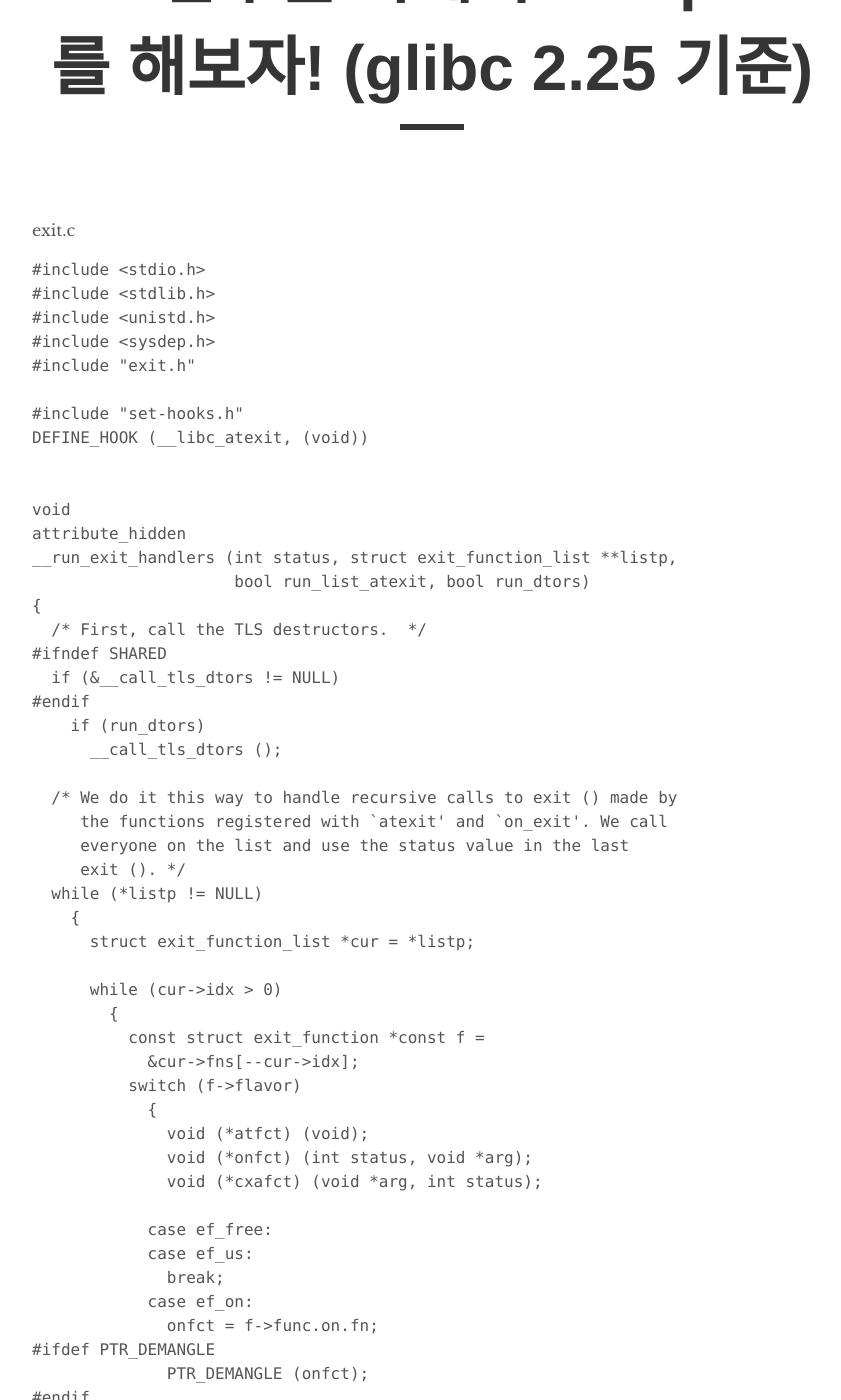
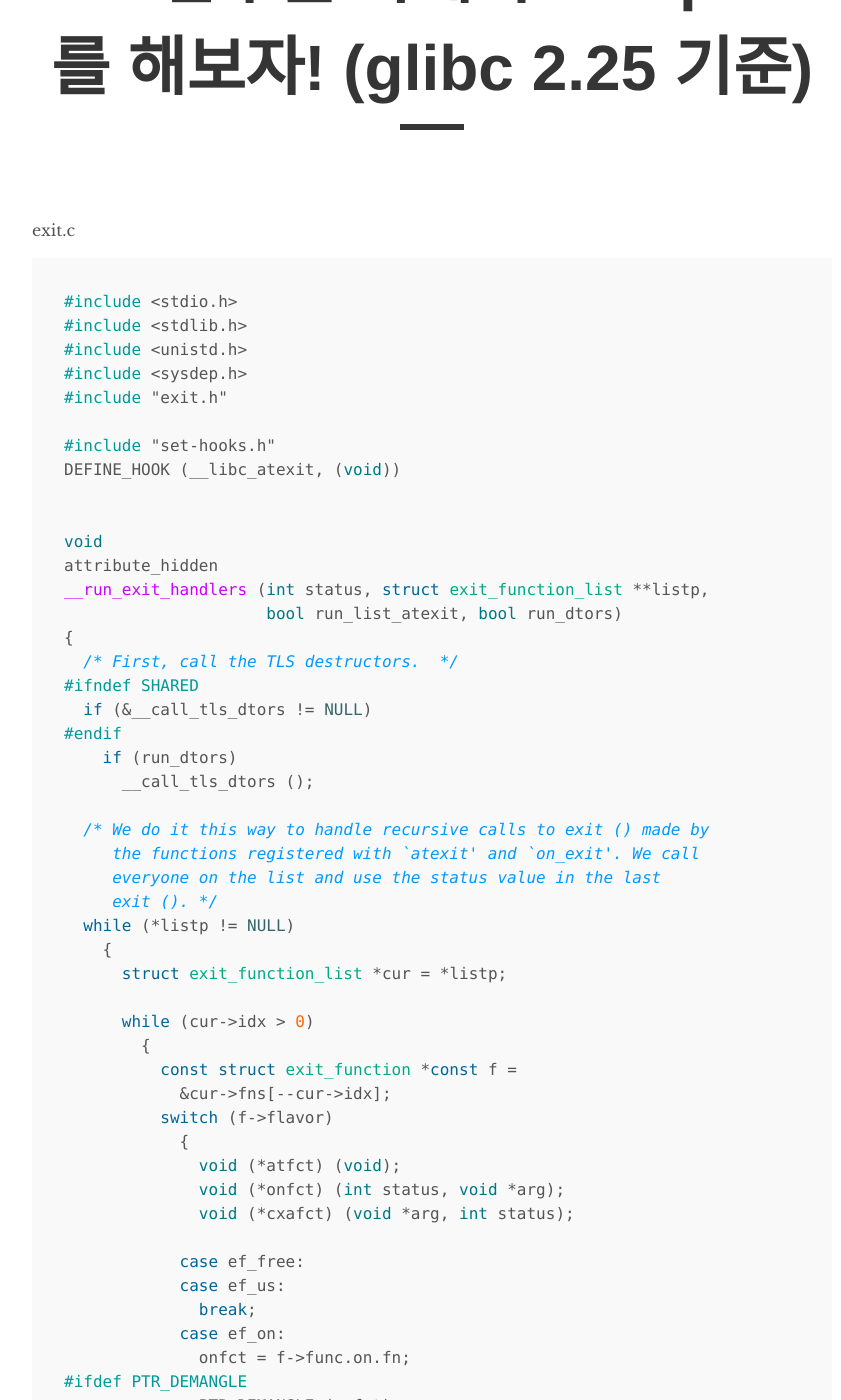
Before and after one commit to hOwD4yS/hOwD4yS.github.io, a Jekyll site: the page built from _posts/2018-10-1-exit-call-function.md, in a window 1280 px wide and 1400 px high, scrolled down 249 px. Shown: the whole window, without its empty margins (208-1049 px from the left). Built offline with Jekyll 4.4.1, drawn with Linux system fonts in a browser that asks for light colours; some of the changed text lies outside the part shown.

Commit message:
add new post

````diff
--- a/_posts/2018-10-1-exit-call-function.md
+++ b/_posts/2018-10-1-exit-call-function.md
@@ -8,7 +8,7 @@ author: hOwDayS
 
 exit.c
 
-```C++
+```c++
 #include <stdio.h>
 #include <stdlib.h>
 #include <unistd.h>
@@ -122,7 +122,7 @@ extern void __run_exit_handlers (int status,
 
 exit_function_list 구조체는 이러합니다.
 
-```C++
+```c++
 struct exit_function_list
   {
     struct exit_function_list *next;
@@ -133,7 +133,7 @@ struct exit_function_list
 
 exit_function 구조체는 이러합니다
 
-```C++
+```c++
 struct exit_function
   {
     /* `flavour' should be of type of the `enum' above but since we need
@@ -193,7 +193,7 @@ __call_tls_dtors 를 내부를 보게 되면 0x3c3d80에서 값을 가져오고
 
 잠깐 while문의 앞과 뒤를 봐봅니다.
 
-```c
+```c++
 struct exit_function_list *cur = *listp;
 ```
 
````
